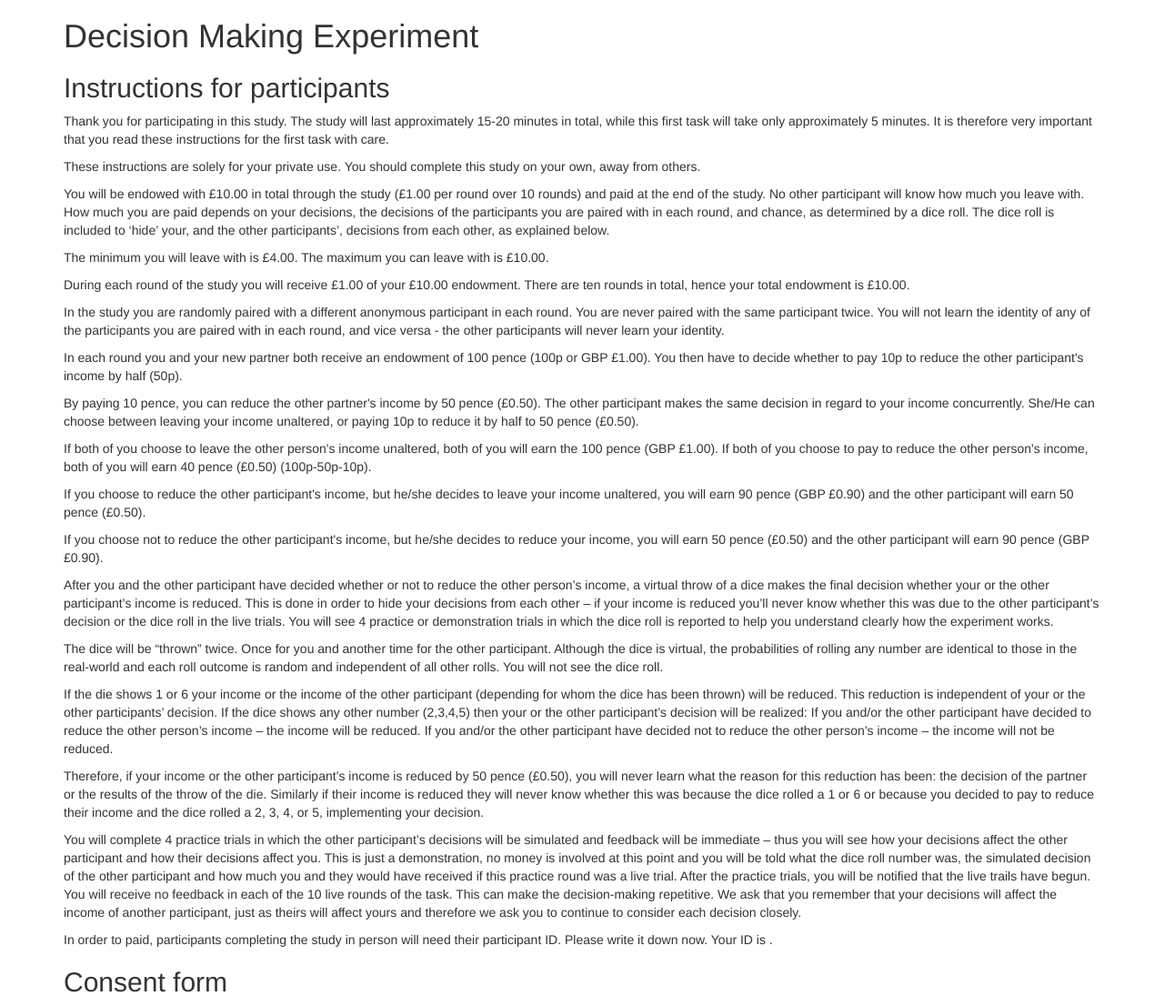
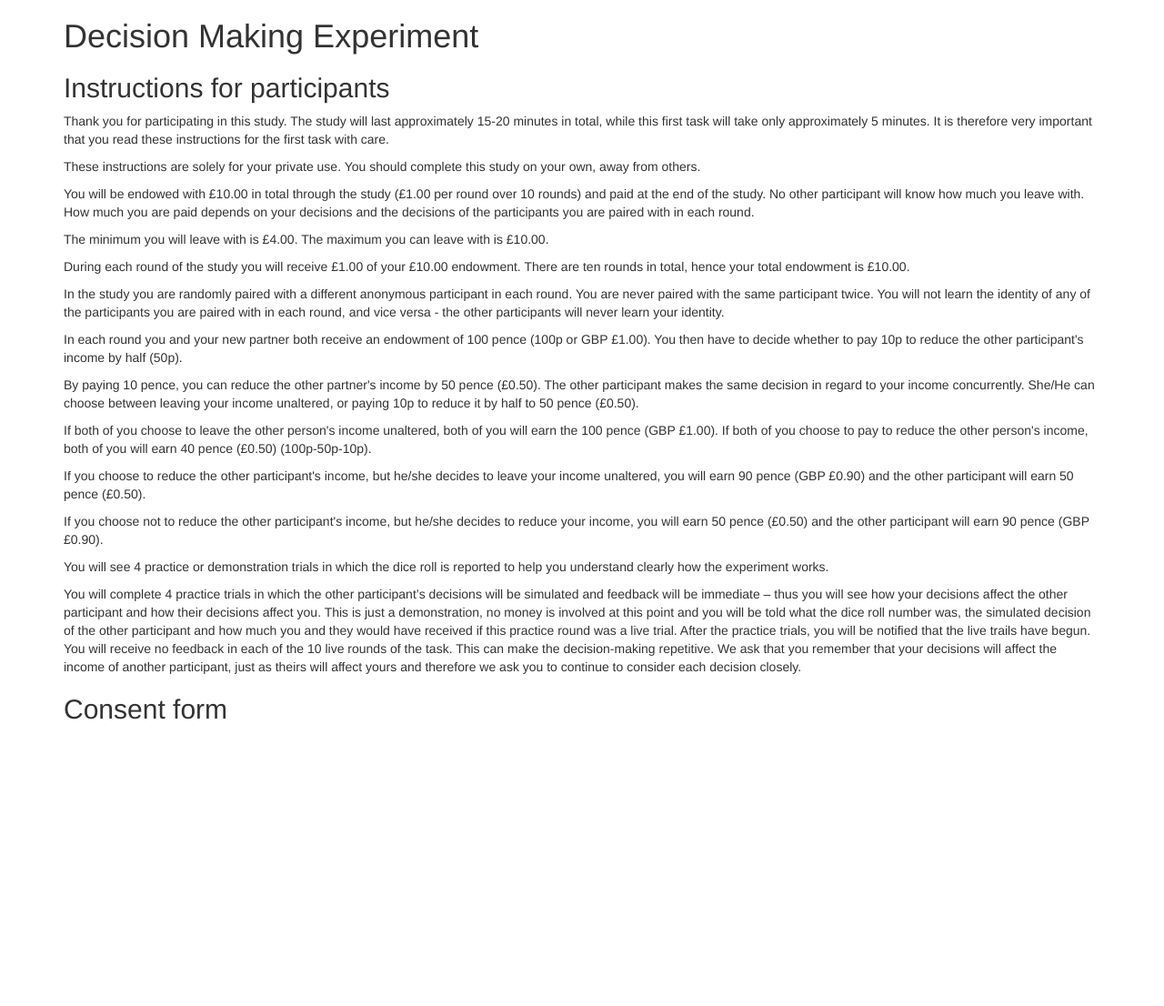
Before and after one commit to Mellen/JoD-Repository, a Django app: page /experiment/ in a window 1280 px wide. Shown: the whole page at 91% size. After the commit the page ends 791 px from the top, so only its background shows below. Run offline with Django 3.2, Linux system fonts and the light colour scheme; some libraries are stand-ins or nearby versions.

Commit message:
remove mention of the dice/hidden condition

```diff
--- a/experiment/templates/index.html
+++ b/experiment/templates/index.html
@@ -29,7 +29,7 @@
 
 	  <p>Thank you for participating in this study. The study will last approximately 15-20 minutes in total, while this first task will take only approximately 5 minutes. It is therefore very important that you read these instructions for the first task with care.</p>
 	  <p>These instructions are solely for your private use. You should complete this study on your own, away from others.</p>
-	  <p>You will be endowed with £10.00 in total through the study (£1.00 per round over 10 rounds) and paid at the end of the study.  No other participant will know how much you leave with.  How much you are paid depends on your decisions, the decisions of the participants you are paired with in each round, and chance, as determined by a dice roll.  The dice roll is included to ‘hide’ your, and the other participants’, decisions from each other, as explained below.</p>
+	  <p>You will be endowed with £10.00 in total through the study (£1.00 per round over 10 rounds) and paid at the end of the study.  No other participant will know how much you leave with.  How much you are paid depends on your decisions and the decisions of the participants you are paired with in each round.</p>
 	  <p>The minimum you will leave with is £4.00.  The maximum you can leave with is £10.00.</p>
 	  <p>During each round of the study you will receive £1.00 of your £10.00 endowment.  There are ten rounds in total, hence your total endowment is £10.00.</p>
 	  <p>In the study you are randomly paired with a different anonymous participant in each round. You are never paired with the same participant twice. You will not learn the identity of any of the participants you are paired with in each round, and vice versa - the other participants will never learn your identity.</p>
@@ -38,12 +38,8 @@
 	  <p>If both of you choose to leave the other person's income unaltered, both of you will earn the 100 pence (GBP £1.00). If both of you choose to pay to reduce the other person's income, both of you will earn 40 pence (£0.50) (100p-50p-10p).</p>
 	  <p>If you choose to reduce the other participant's income, but he/she decides to leave your income unaltered, you will earn 90 pence (GBP £0.90) and the other participant will earn 50 pence (£0.50).</p>
 	  <p>If you choose not to reduce the other participant's income, but he/she decides to reduce your income, you will earn 50 pence (£0.50) and the other participant will earn 90 pence (GBP £0.90).</p>
-	  <p>After you and the other participant have decided whether or not to reduce the other person’s income, a virtual throw of a dice makes the final decision whether your or the other participant’s income is reduced.  This is done in order to hide your decisions from each other – if your income is reduced you’ll never know whether this was due to the other participant’s decision or the dice roll in the live trials. You will see 4 practice or demonstration trials in which the dice roll is reported to help you understand clearly how the experiment works.</p>
-	  <p>The dice will be “thrown” twice. Once for you and another time for the other participant. Although the dice is virtual, the probabilities of rolling any number are identical to those in the real-world and each roll outcome is random and independent of all other rolls.  You will not see the dice roll.</p>
-	  <p>If the die shows 1 or 6 your income or the income of the other participant (depending for whom the dice has been thrown) will be reduced.  This reduction is independent of your or the other participants’ decision. If the dice shows any other number (2,3,4,5) then your or the other participant’s decision will be realized: If you and/or the other participant have decided to reduce the other person’s income – the income will be reduced. If you and/or the other participant have decided not to reduce the other person’s income – the income will not be reduced.</p>
-	  <p>Therefore, if your income or the other participant’s income is reduced by 50 pence (£0.50), you will never learn what the reason for this reduction has been: the decision of the partner or the results of the throw of the die.  Similarly if their income is reduced they will never know whether this was because the dice rolled a 1 or 6 or because you decided to pay to reduce their income and the dice rolled a 2, 3, 4, or 5, implementing your decision.</p>
+	  <p>You will see 4 practice or demonstration trials in which the dice roll is reported to help you understand clearly how the experiment works.</p>
 	  <p>You will complete 4 practice trials in which the other participant’s decisions will be simulated and feedback will be immediate – thus you will see how your decisions affect the other participant and how their decisions affect you.  This is just a demonstration, no money is involved at this point and you will be told what the dice roll number was, the simulated decision of the other participant and how much you and they would have received if this practice round was a live trial.  After the practice trials, you will be notified that the live trails have begun.  You will receive no feedback in each of the 10 live rounds of the task.  This can make the decision-making repetitive.  We ask that you remember that your decisions will affect the income of another participant, just as theirs will affect yours and therefore we ask you to continue to consider each decision closely.</p>
-	  <p>In order to paid, participants completing the study in person will need their participant ID.  Please write it down now. Your ID is <strong>{{ request.session.user_short }}</strong>.</p>
 	  {% if request.session.conditionDescription == 'Camera' %}
 	  <p class="alert alert-info">
 	    To continue the experiment you are asked to consent to switch your webcam on.  You may continue without doing so and without incurring any penalty, but it will aid the research if you are able to switch the camera on.  You must approve switching the camera on between every round of the task. Please be consistent in your responses - if you approve the camera’s use for the first round, please continue to do so for each of the next 10 rounds.
```
Also changed, not shown: experiment/static/js/tutorial.js (+5 -5 lines), experiment/templates/last_step.html (+3 -4 lines), experiment/templates/pis.html (+1 -1 lines).
